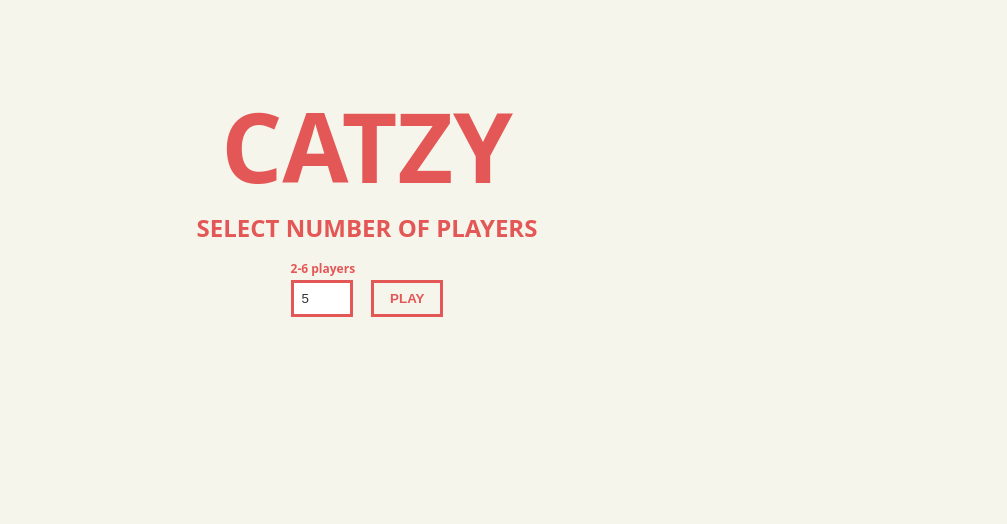
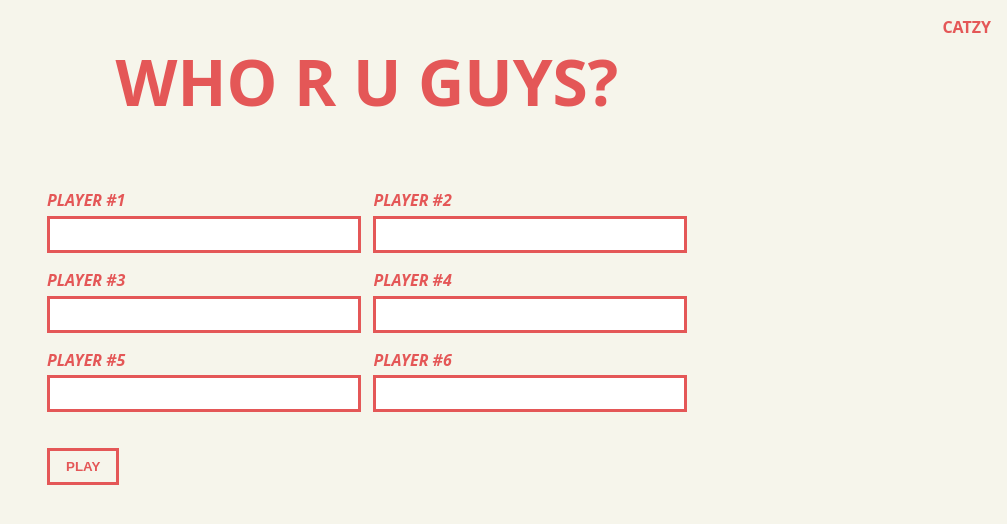
Before and after one commit to c4trisk/catzy, a plain HTML site: page index.html in a window 1280 px wide. Both pictures are taken after typing "5" into the empty fields and a click on the button "PLAY". Shown: the whole page, without its empty margins (273-1280 px from the left). Drawn offline with Linux system fonts and the light colour scheme.

Commit message:
html/css for player-names

```diff
--- a/index.html
+++ b/index.html
@@ -14,13 +14,43 @@
     <form id="player-select">
       <div class="input-group">
         <label for="player-number-select">2-6 players </label>
-        <input type="number" min="2" max="6" id="player-number-select">
+        <input type="number" min="2" max="6" id="player-number-select" class="input-red">
       </div>
-      <button>PLAY</button>
+      <button class="btn-play">PLAY</button>
     </form>
   </div>
-  <div class="player-names">
-
+  <div id="player-names" class="display-none">
+    <p class="game-name">CATZY</p>
+    <h2>WHO R U GUYS?</h2>
+    <form class="player-names-form">
+      <div class="player-names-col">
+        <div class="input-group" id="player-name0">
+          <label for="player-name-input0" class="label-big">Player #1</label>
+          <input type="text" id="player-name-input0" class="input-red">
+        </div>
+        <div class="input-group" id="player-name1">
+          <label for="player-name-input1" class="label-big">Player #2</label>
+          <input type="text" id="player-name-input1" class="input-red">
+        </div>
+        <div class="input-group" id="player-name2">
+          <label for="player-name-input2" class="label-big">Player #3</label>
+          <input type="text" id="player-name-input2" class="input-red">
+        </div>
+        <div class="input-group" id="player-name3">
+          <label for="player-name-input3" class="label-big">Player #4</label>
+          <input type="text" id="player-name-input3" class="input-red">
+        </div>
+        <div class="input-group" id="player-name4">
+          <label for="player-name-input4" class="label-big">Player #5</label>
+          <input type="text" id="player-name-input4" class="input-red">
+        </div>
+        <div class="input-group" id="player-name5">
+          <label for="player-name-input5" class="label-big">Player #6</label>
+          <input type="text" id="player-name-input5" class="input-red">
+        </div>
+      </div>
+      <button class="btn-play">PLAY</button>
+    </form>
   </div>
 
   <script src="script.js"></script>
--- a/script.js
+++ b/script.js
@@ -11,8 +11,12 @@ numberOfPlayerForm.addEventListener('submit', e => {
     e.preventDefault()
     console.log(numberOfPlayers.value)
 
+    // Funkar inte pga display: flex BUT WHY
     const siteTitleDiv = document.querySelector('#site-title')
     siteTitleDiv.classList.add('display-none')
+
+    const playerNamesDiv = document.querySelector('#player-names')
+    playerNamesDiv.classList.remove('display-none')
 
 } )
 
--- a/styles.scss
+++ b/styles.scss
@@ -68,7 +68,10 @@ body {
 
   }
 
-  button {
+
+}
+
+.btn-play {
   background-color: $body-color;
   border: 3px solid $font-color;
   color: $font-color;
@@ -88,13 +91,12 @@ body {
   }
 }
 
-  button:hover {
+.btn-play:hover {
   background-color: $font-color;
   color: $body-color;
 }
-}
 
-#player-number-select {
+.input-red {
   border: 3px solid $font-color;
   padding: .5rem;
   color: $font-color-black;
@@ -109,21 +111,65 @@ body {
   }
 }
 
-#player-number-select:focus {
+.input-red:focus {
   border: 3px solid $secondary-color;
+  background-color: white;
+  font-weight: bold;
   outline: none;
 }
-#player-number-select:active {
+.input-red:active {
   border: 3px solid $secondary-color;
+  background-color: white;
+  font-weight: bold;
   outline: none;
 }
 
 
+//--------------------------
 
+#player-names {
+  @include flex(column, center, center);
 
+  h2 {
+    font-size: 4em;
+  }
+
+  .input-group {
+    @include flex(column, flex-start, flex-start);
+    width: 49%;
+    margin-bottom: 1rem;
+  }
+
+  .input-red {
+    width: 100%;
+  }
+
+  .player-names-col {
+    margin-top: 4rem;
+    width: 50vw;
+    @include flex(row, flex-start, center);
+    flex-wrap: wrap;
+    gap: 2%;
+
+  }
+}
+
+.label-big {
+  font-weight: bold;
+  text-transform: uppercase;
+  font-style: italic;
+  margin-bottom: .3rem;
+}
+
+.game-name {
+  font-weight: bold;
+  align-self: flex-end;
+  margin-top: 1rem;
+  margin-right: 1rem;
+}
 
 
 
 .display-none {
-  display: none;
+  display: none !important;
 }
```
Also changed, not shown: styles.css, 1 other file. Lines whose indentation alone changed are shown as unchanged.
